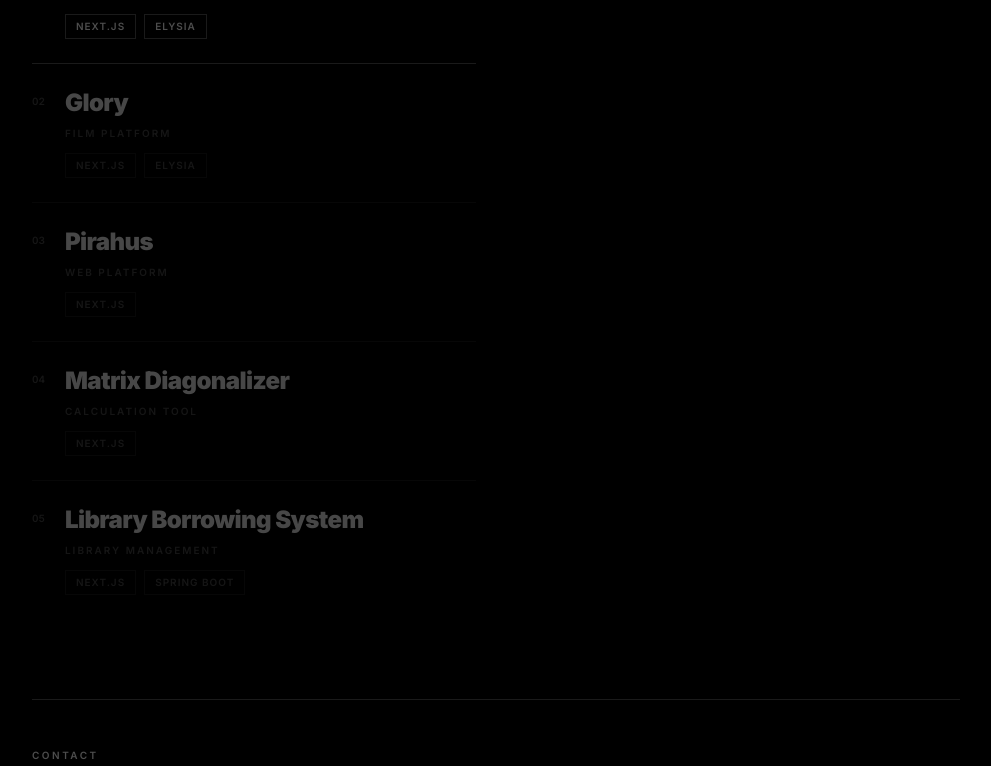
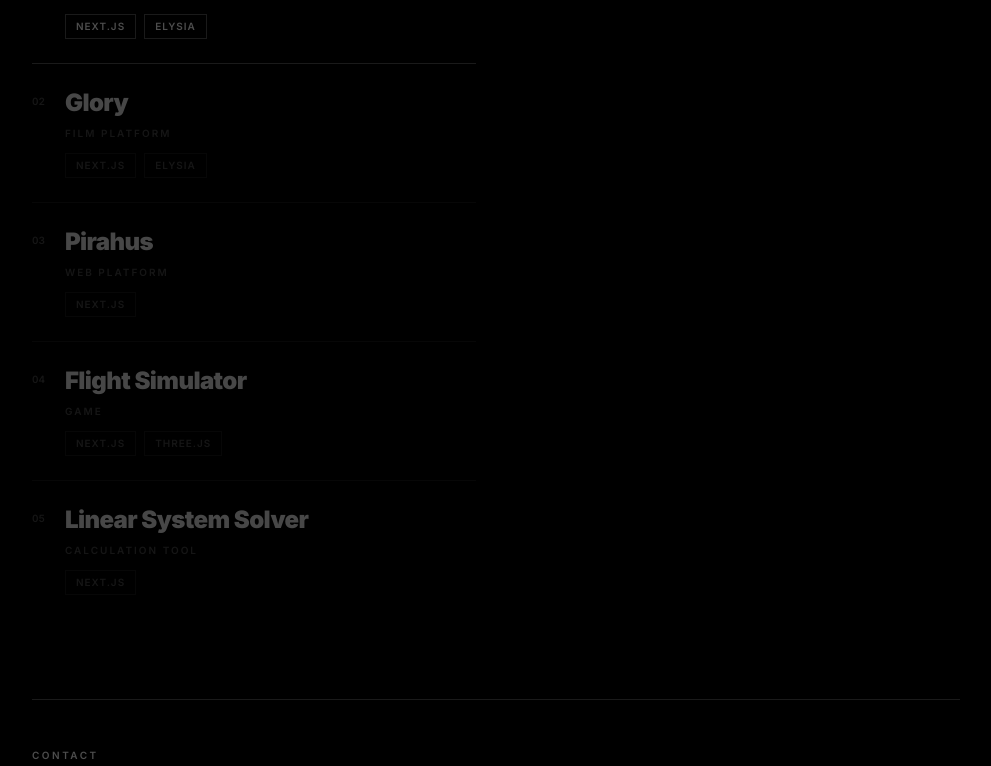
Before and after one commit to vixvify/portfolio-web, a Next.js app: page / in a window 1280 px wide. Shown: the part 1672-2438 px from the top of the page, without its empty margins (144-1135 px from the left). Built offline with nearby package versions, Linux system fonts and the light colour scheme.

Commit message:
feat: add portfolio data structures and project assets

```diff
--- a/data/portfolio.ts
+++ b/data/portfolio.ts
@@ -30,7 +30,7 @@ export const experience: Experience[] = [
     current: true,
   },
   {
-    period: "2026",
+    period: "Jun - Aug 2026",
     role: "Developer",
     company: "PTT Public Company Limited",
     type: "Internship",
@@ -122,27 +122,20 @@ export const projects: Project[] = [
     ],
   },
   {
-    name: "Matrix Diagonalizer",
-    type: "Calculation tool",
-    image: "/da.png",
+    name: "Flight Simulator",
+    type: "Game",
+    image: "/flightsim.png",
     description:
-      "A tool for computing and transforming matrices into diagonal form, helping verify step-by-step mathematical results.",
-    stack: ["Next.js"],
+      "A flight simulator game where players can pilot aircraft and enjoy flying freely.",
+    stack: ["Next.js", "Three.js"],
   },
   {
-    name: "Library Borrowing System",
-    type: "Library management",
-    image: "/bs.png",
+    name: "Linear System Solver",
+    type: "Calculation tool",
+    image: "/matrix.png",
     description:
-      "A library management system for tracking books, members, and borrowing status in an organized way.",
-    stack: ["Next.js", "Spring Boot"],
-    collaborators: [
-      {
-        username: "Puwizz",
-        name: "Puwizz",
-        avatarUrl: "",
-      },
-    ],
+      "A numerical methods tool for solving systems of linear equations using Gauss Elimination, Gauss Jordan, LU Factorization, and Inverse Matrix techniques.",
+    stack: ["Next.js"],
   },
 ];
 
```
Also changed, not shown: public/flightsim.png (added), public/matrix.png (added).
